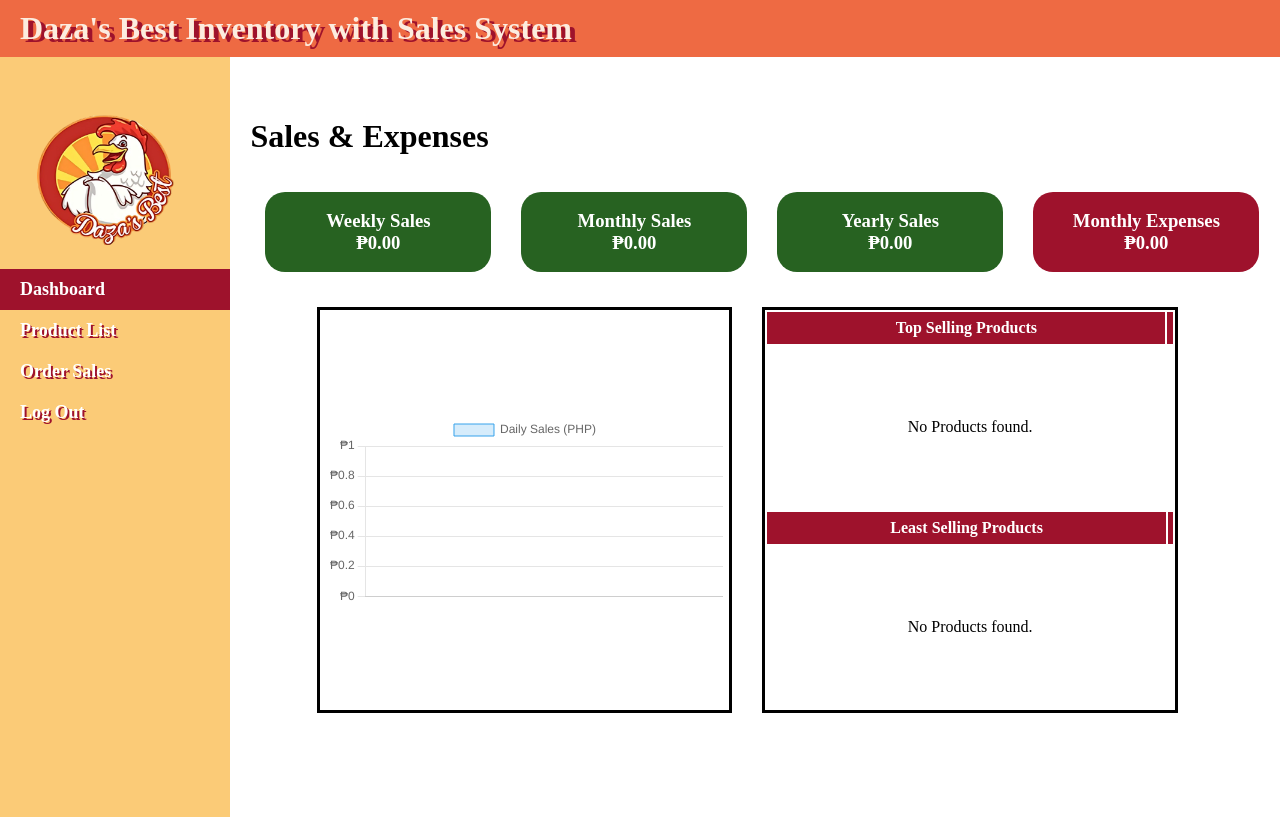
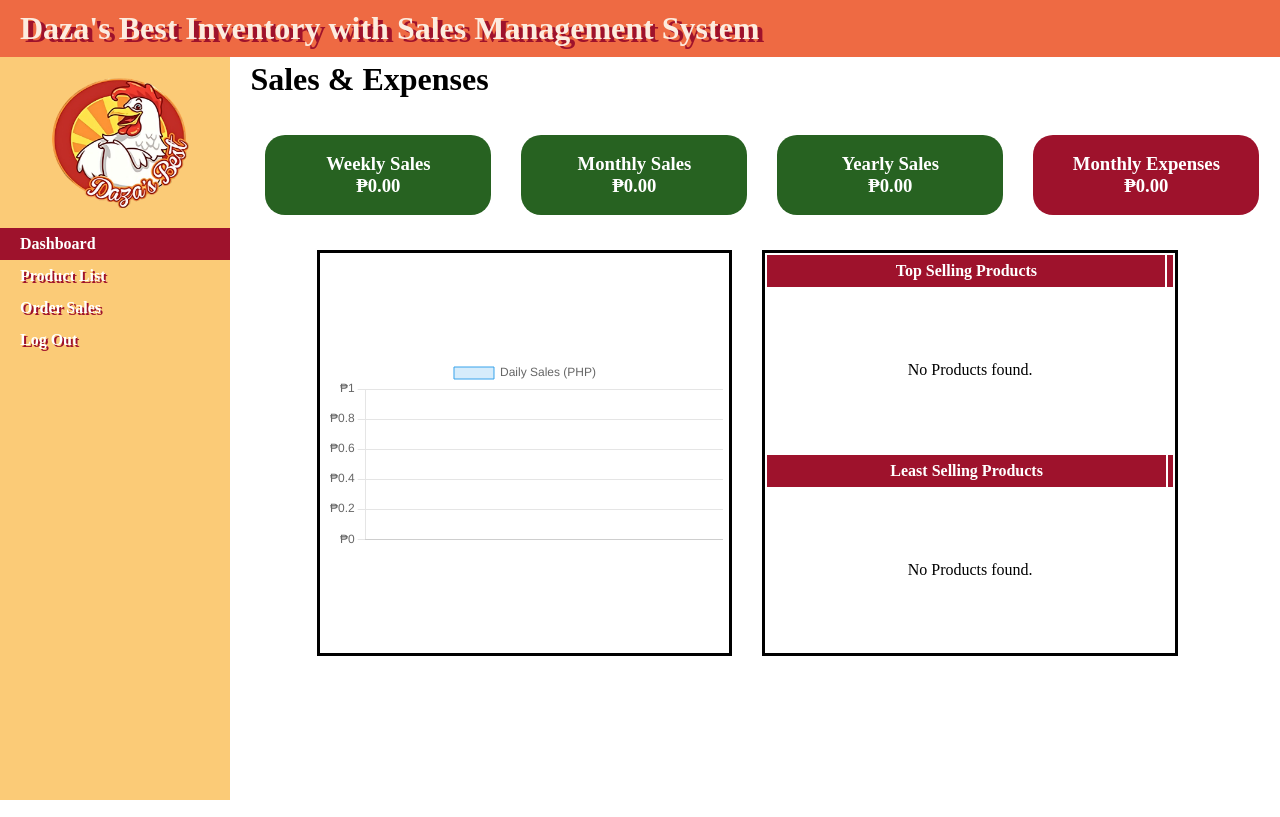
Before and after one commit to Zallien/POS, a PHP site: page /tcpdf/php/staff.php in a window 1280 px wide. Run offline with PHP 8.4, Linux system fonts and the light colour scheme; the visitor is signed in with stand-in values (Sample User, id 1); data that the repository does not hold is empty.

Commit message:
etomgabinagoko

```diff
--- a/css/style.css
+++ b/css/style.css
@@ -624,6 +624,7 @@
 .wrapper{
     padding: 0%;
     margin: 0%;
+    overflow: hidden;
 }
 body{
     padding: 0%;
@@ -634,8 +635,21 @@ body{
     width: 18%;
     height: 100dvh;
     position: fixed;
-    padding: 30px 0;
+    padding: 50px 0;
+    padding-bottom: 0;
     z-index: 99;
+
+}
+
+.nav img{
+    width: auto;
+    height: 50px;
+    margin: 0;
+    padding: 0;
+    padding-right: 20px;
+    padding-top: 50px;
+    display: block;
+    margin: 0 auto;
 }
 
 /* .navtop{
@@ -652,7 +666,9 @@ body{
 
 .navtop{
     z-index: 950;
+    width: 100%;
     background-color: #EE6A43;
+    position: fixed;
     display: flex;
     align-items: center;
     justify-content: space-between;
@@ -681,6 +697,9 @@ body{
     background-color: white;
     overflow-y: visible;
 }
+
+
+
 .nav ul{
     list-style: none;
     margin: 0;
@@ -694,10 +713,10 @@ body{
     display: flex;
     text-decoration: none;
     color: white;
-    font-size: 18px;
+    font-size: 16px;
     font-weight: bold;
     text-align: left;
-    padding: 10px 0;
+    padding: 7px 0;
     padding-left: 20px;
     text-shadow: #9E122C 2px 2px;
     transition: 300ms ease-in-out;
@@ -723,6 +742,8 @@ body{
     .navtop{
         flex-direction: row-reverse;
         z-index: 999;
+        position:unset;
+        width: auto;
     }
 
     .navtop h1{
--- a/index.php
+++ b/index.php
@@ -5,6 +5,9 @@
     <meta name="viewport" content="width=device-width, initial-scale=1.0">
     <title>Daza's Best</title>
     <link rel="stylesheet" href="">
+    <style>
+
+    </style>
 </head>
 <body>
 <video id="overlayVideo" autoplay muted>
@@ -22,6 +25,7 @@
     }
     video{
         height: 100dvh;
+        width: 100dvw;
     }
 </style>
 <script>
--- a/php/login.php
+++ b/php/login.php
@@ -45,7 +45,7 @@
                 <div class="forgotpasswordModule" id="forgotpasswordModule" style="display: none;">
                     <form id="forgotForm">
                         <h1>Forgot Password</h1>
-                        <div>
+                        <div class="motherdiv">
                             <input type="hidden" name="username" id="forgotuser" value="">
                             <div class="ques">
                                 <label for="" id="q1">Sample Question</label>
--- a/php/staff.php
+++ b/php/staff.php
@@ -36,7 +36,14 @@ try {
 <body>
     <div class="wrapper">
         <div class="navtop">
-            <h1>Daza's Best Inventory with Sales System</h1>
+
+            <h1>Daza's Best Inventory with Sales Management System</h1>
+
+            <div class="burgernav">
+                    <div class="div001"></div>
+                    <div class="div002"></div>
+                    <div class="div003"></div>
+            </div>
         </div>
         <div class="nav">
             <img src="../media/logiiiii.png" alt="no img">
@@ -50,9 +57,9 @@ try {
         <input type="text" id="nums" hidden>
 
         <div class="box">
-        <div id="dash-content" class="content-section">
+            <div id="dash-content" class="content-section">
                 <h1>Sales & Expenses</h1>
-                    <div class="line">
+                    <div class="line firstline">
                         <div class="cont">
                         <h3>Weekly Sales</h3>
                         <h3 id="weekly-sales">number</h3>
@@ -71,13 +78,13 @@ try {
                         </div>
                     </div>
 
-                    <div class="line">
+                    <div class="line secondline">
                         <div class="one">
                             <div>
                                 <canvas id="salesChart" style="width: 31dvw; height: 24dvh; display: block;"></canvas>
                             </div>
                         </div>
-                        <div class="one">
+                        <div class="one withtables">
                         <table>
                             <thead>
                                 <th>Top Selling Products</th>
@@ -98,7 +105,7 @@ try {
                         </table>
                         </div>
                     </div>
-        </div>
+            </div>
 
             <div id="order-content" class="content-section" style="display: none;">
                 <h1>Order Sales</h1>
@@ -133,16 +140,16 @@ try {
                                         </tbody>
                                     </table>
                                 </div>
-                                <div>
+                                <div class="fortotals001">
                                     <input type="text" id="orderid" hidden>
                                     <label for="">Total</label>
                                     <input type="number" id="totaltxt" name="totaltxt">
                                 </div>
-                                <div>
+                                <div class="fortotals002">
                                     <label for="">Payment</label>
                                     <input type="number" id="paymenttxt" name="paymenttxt">
                                 </div>
-                                <div>
+                                <div class="fortotals003">
                                     <label for="">Change</label>
                                     <input type="number" id="change" name="change">
                                 </div>
@@ -355,6 +362,7 @@ try {
                 </form>
             </div> -->
 </body>
+<script src="responsive.js"></script>
 <script>
         document.addEventListener("DOMContentLoaded", function() {
   const navLinks = document.querySelectorAll(".nav-list li a");
```
Also changed, not shown: css/log.css (+57 -0 lines), php/dash.php (+4 -4 lines).
